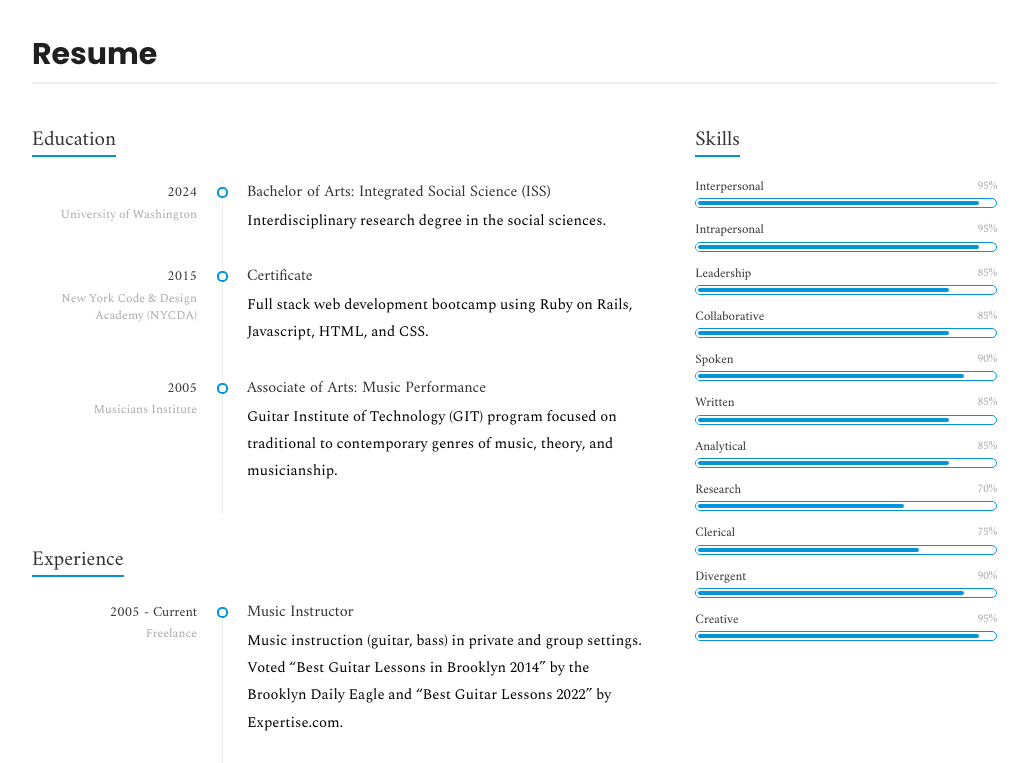
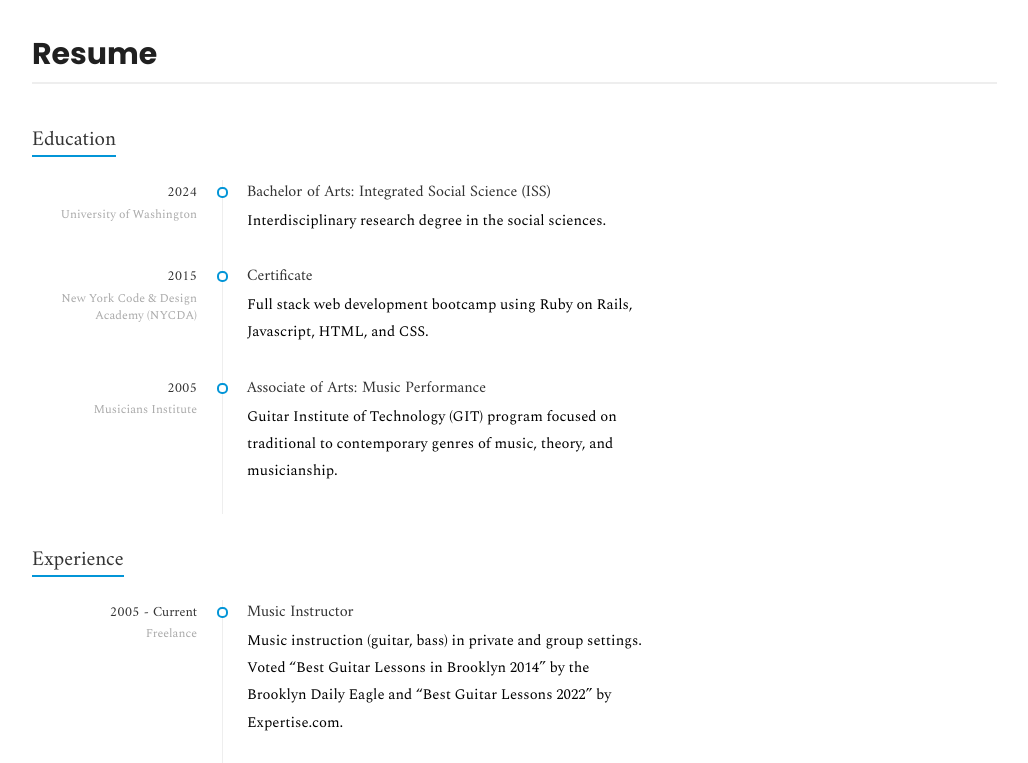
Before and after one commit to coirewalker/Coire-personal, a plain HTML site: page index.html in a window 1280 px wide. Shown: the part 1240-2003 px from the top of the page, without its empty margins (213-1241 px from the left). Drawn offline with nearby package versions, Linux system fonts and the light colour scheme; some packages are replaced by stand-ins of ours.

Commit message:
removed stat bars

```diff
--- a/index.html
+++ b/index.html
@@ -367,107 +367,111 @@
                       </div>
                     </div>
 
-                    <div class="col-xs-12 col-sm-4">
+
+
+
+
+<!--                     <div class="col-xs-12 col-sm-4">
                       <div class="col-inner">
 
                         <div class="block-title">
                           <h3>Skills<span></span></h3>
                         </div>
 
-                        <div class="skills-info skills-second-style">
+                        <div class="skills-info skills-second-style"> -->
                           <!-- Skill 1 -->
-                          <div class="clearfix">
+<!--                           <div class="clearfix">
                             <h4>Interpersonal</h4>
                             <div class="skill-value">95%</div>
                           </div>
                           <div class="skill-container">
                             <div class="skill-percentage skill-1"></div>
-                          </div>
+                          </div> -->
                           <!-- /Skill 1 -->
 
                           <!-- Skill 2 -->
-                          <div class="clearfix">
+<!--                           <div class="clearfix">
                             <h4>Intrapersonal</h4>
                             <div class="skill-value">95%</div>
                           </div>
                           <div class="skill-container">
                             <div class="skill-percentage skill-2"></div>
-                          </div>
+                          </div> -->
                           <!-- /Skill 2 -->
 
                           <!-- Skill 3 -->
-                          <div class="clearfix">
+<!--                           <div class="clearfix">
                             <h4>Leadership</h4>
                             <div class="skill-value">85%</div>
                           </div>
                           <div class="skill-container">
                             <div class="skill-percentage skill-3"></div>
-                          </div>
+                          </div> -->
                           <!-- /Skill 3 -->
 
                           <!-- Skill 4 -->
-                          <div class="clearfix">
+<!--                           <div class="clearfix">
                             <h4>Collaborative</h4>
                             <div class="skill-value">85%</div>
                           </div>
                           <div class="skill-container">
                             <div class="skill-percentage skill-4"></div>
-                          </div>
+                          </div> -->
                           <!-- /Skill 4 -->
-                        </div>
+<!--                         </div> -->
                       <!--   <div class="block-title ts-10">
                           <h3>Coding Skills<span></span></h3>
                         </div>
  -->
-                        <div class="skills-info skills-second-style">
+<!--                         <div class="skills-info skills-second-style"> -->
                           <!-- Skill 5 -->
-                          <div class="clearfix">
+<!--                           <div class="clearfix">
                             <h4>Spoken</h4>
                             <div class="skill-value">90%</div>
                           </div>
                           <div class="skill-container">
                             <div class="skill-percentage skill-5"></div>
-                          </div>
+                          </div> -->
                           <!-- /Skill 5 -->
 
                           <!-- Skill 6 -->
-                          <div class="clearfix">
+<!--                           <div class="clearfix">
                             <h4>Written</h4>
                             <div class="skill-value">85%</div>
                           </div>
                           <div class="skill-container">
                             <div class="skill-percentage skill-6"></div>
-                          </div>
+                          </div> -->
                           <!-- /Skill 6 -->
 
                           <!-- Skill 7 -->
-                          <div class="clearfix">
+<!--                           <div class="clearfix">
                             <h4>Analytical</h4>
                             <div class="skill-value">85%</div>
                           </div>
                           <div class="skill-container">
                             <div class="skill-percentage skill-7"></div>
-                          </div>
+                          </div> -->
                           <!-- /Skill 7 -->
 
                           <!-- Skill 8 -->
-                          <div class="clearfix">
+<!--                           <div class="clearfix">
                             <h4>Research</h4>
                             <div class="skill-value">70%</div>
                           </div>
                           <div class="skill-container">
                             <div class="skill-percentage skill-8"></div>
-                          </div>
+                          </div> -->
                           <!-- /Skill 8 -->
 
                           <!-- Skill 9 -->
-                          <div class="clearfix">
+<!--                           <div class="clearfix">
                             <h4>Clerical</h4>
                             <div class="skill-value">75%</div>
                           </div>
                           <div class="skill-container">
                             <div class="skill-percentage skill-9"></div>
-                          </div>
+                          </div> -->
                           <!-- /Skill 9 -->
 
                           <!-- Skill 10 -->
@@ -481,28 +485,37 @@
                           <!-- /Skill 10 -->
 
                           <!-- Skill 11 -->
-                          <div class="clearfix">
+<!--                           <div class="clearfix">
                             <h4>Divergent</h4>
                             <div class="skill-value">90%</div>
                           </div>
                           <div class="skill-container">
                             <div class="skill-percentage skill-11"></div>
-                          </div>
+                          </div> -->
                           <!-- /Skill 11 -->
 
                           <!-- Skill 12 -->
-                          <div class="clearfix">
+<!--                           <div class="clearfix">
                             <h4>Creative</h4>
                             <div class="skill-value">95%</div>
                           </div>
                           <div class="skill-container">
                             <div class="skill-percentage skill-12"></div>
-                          </div>
+                          </div> -->
                           <!-- /Skill 12 -->
-
+<!--
                         </div>
                       </div>
-                    </div>
+                    </div> -->
+
+
+
+
+
+
+
+
+
                   </div>
 
                   <div class="row">
```
